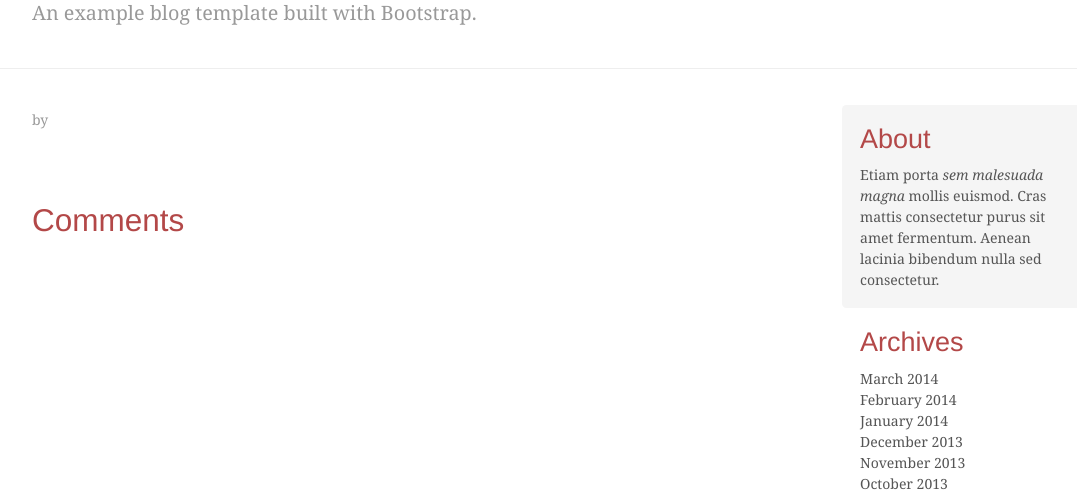
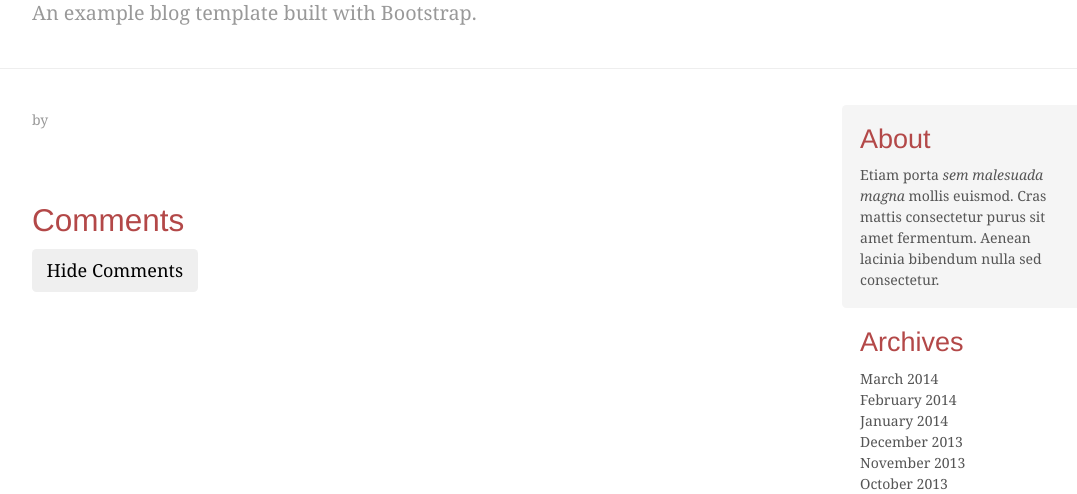
Before and after one commit to negovanovicdejan99/zavrsni_rad, a PHP site: page /single-post.php in a window 1280 px wide. Shown: the part 195-689 px from the top of the page, without its empty margins (83-1160 px from the left). Run offline with PHP 8.4, Linux system fonts and the light colour scheme; data that the repository does not hold is empty.

Commit message:
6. Zadatak

```diff
--- a/comments.php
+++ b/comments.php
@@ -15,19 +15,26 @@
     <link href="styles/styles.css" rel="stylesheet">
 </head>
 <body>
-<?php
-    include 'header.php';
-?>
+
 <div class="row">
     <div class="col-sm-8 blog-main">
-        <h1> Comments </h1>
+        <h3> Comments </h3>
+        <button value="hide" id='sH-btn' class="btn btn-default" onclick="hideComments(this.value)">Hide Comments</button>
+
+        <div class="comments">
+            <ul>
+                <?php foreach($comments as $comment){?>
+                    <li>
+                        <p>by <?php echo($comment['author']); ?></p>
+                        <p><?php echo($comment['text']); ?></p>
+                    </li>
+                    <hr>
+                <?php }?>
+            </ul>
+        </div>
     </div>
-    <?php
-        include 'sidebar.php';
-    ?>
+
 </div>
-<?php
-    include 'footer.php';
-?>
+
 </body>
 </html>
--- a/single-post.php
+++ b/single-post.php
@@ -55,6 +55,21 @@
 
     $comments = $statement->fetchAll();
 ?>
+
+<script>
+            function hideComments(c) {
+                if(c === 'hide') {
+                    document.querySelectorAll('.comments')[0].classList.add('invisible');
+                    document.getElementById("sH-btn").value="show";
+                    document.getElementById("sH-btn").innerHTML="Show comments";
+                }
+                else if (c === 'show') {
+                    document.querySelectorAll('.comments')[0].classList.remove('invisible');
+                    document.getElementById("sH-btn").value="hide";
+                    document.getElementById("sH-btn").innerHTML="hide comments";
+                }
+            }
+    </script>
 <main role="main" class="container">
 <div class="row">
     <div class="col-sm-8 blog-main">
@@ -63,16 +78,7 @@
             <p class="blog-post-meta"><?php echo($post['created_at']); ?> by <a href="#"><?php echo($post['author']); ?></a></p>
             <p><?php echo($post['body']); ?></p>
         </div>
-        <h3>Comments</h3>
-        <ul>
-            <?php foreach($comments as $comment){?>
-                <li>
-                <p>by <?php echo($comment['author']); ?></p>
-                <p><?php echo($comment['text']); ?></p>
-                </li>
-                <hr>
-            <?php }?>
-        </ul>
+        <?php include 'comments.php' ?>
     </div>
 
     <?php
```
